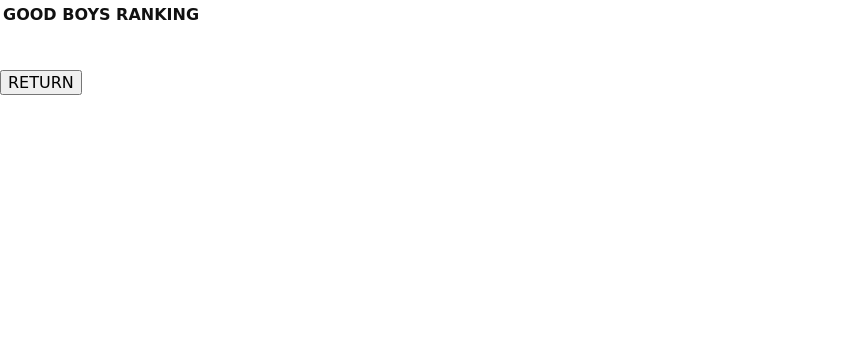
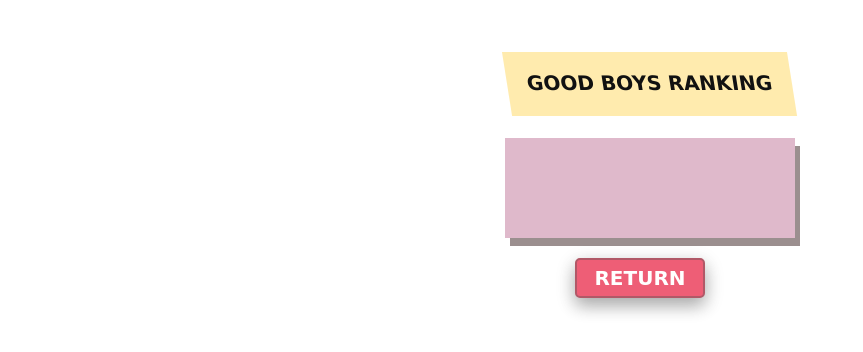
Before and after one commit to arimagic-8bit/Walk-Me-Game, a website: page index.html in a window 1280 px wide. Both pictures are taken after a click on the button "RANKING". Shown: the whole page, without its empty margins (0-863 px from the left). Drawn offline with Linux system fonts and the light colour scheme.

Commit message:
Add style on ranking screen and sound in game screen

```diff
--- a/css/style.css
+++ b/css/style.css
@@ -374,3 +374,63 @@ label {
   margin-bottom: 25px;
   box-shadow: 0 8px 16px 0 rgba(0, 0, 0, 0.2), 0 6px 20px 0 rgba(0, 0, 0, 0.19);
 }
+
+/* RANKING SCREEN */
+
+.ranking-screen {
+  display: flex;
+  flex-direction: column;
+  justify-content: center;
+  align-content: center;
+  width: 700px;
+  margin: auto;
+  margin-top: 50px;
+}
+
+#scoretable {
+  display: flex;
+  flex-direction: column;
+  justify-content: center;
+  align-content: center;
+  text-align: center;
+  align-self: center;
+  margin-left: 20px;
+}
+
+#scoretable th {
+  align-self: center;
+  font-size: 20px;
+  padding: 20px;
+  background-color: rgba(255,204,53,.4);
+  transform: skew(9deg,0deg)
+}
+
+#scoretable tbody {
+  padding-top: 40px;
+  display: flex;
+  flex-direction: column;
+  background-color: rgba(216, 168, 190, 0.8);
+  margin-top: 20px;
+  margin-bottom: 20px;
+  font-weight: bolder;
+  box-shadow:  5px 8px #9b8f8f;
+}
+
+.name-table {
+  padding-right: 120px;
+}
+
+.return-btn {
+  align-self: center;
+  font-family: "Luckiest Guy", cursive;
+  font-weight: bolder;
+  font-size: 20px;
+  width: 130px;
+  height: 40px;
+  border: solid 2px rgb(177, 88, 103);
+  background-color: rgb(238, 94, 118);
+  color: white;
+  border-radius: 5px;
+  margin-bottom: 25px;
+  box-shadow: 0 8px 16px 0 rgba(0, 0, 0, 0.2), 0 6px 20px 0 rgba(0, 0, 0, 0.19);
+}
--- a/src/game.js
+++ b/src/game.js
@@ -26,8 +26,11 @@ class Game {
     // check number of elements
 
     this.maxNumberObstacles = 2
+    this.maxNumberFood = 2
 
-    this.maxNumberFood = 2
+    // sound elements
+
+    this.gameSound = new Audio('sounds/GameScreenSound.mp3')
   }
 
   // instantiate player, set the canvas and start canvas loop
@@ -82,6 +85,9 @@ class Game {
 
   startLoop () {
     const loop = function () {
+      // play game music
+      this.gameSound.volume = 0.2
+      this.gameSound.play()
       // Update the state of player and other elements
 
       // 1.1 create new obstacles random
@@ -221,6 +227,7 @@ class Game {
   }
 
   gameOver () {
+    this.gameSound.pause()
     this.gameIsOver = true
     endGame(this.score, this.name)
   }
--- a/src/main.js
+++ b/src/main.js
@@ -153,16 +153,16 @@ function createRankingScreen () {
           </tr>
         </thead>
         <tbody>
-          <tr><td id='name1'></td><td id='score1'></td></tr>
-          <tr><td id='name2'></td><td id='score2'></td></tr>
-          <tr><td id='name3'></td><td id='score3'></td></tr>
-          <tr><td id='name4'></td><td id='score4'></td></tr>
-          <tr><td id='name5'></td><td id='score5'></td></tr>
-          <tr><td id='name6'></td><td id='score6'></td></tr>
-          <tr><td id='name7'></td><td id='score7'></td></tr>
-          <tr><td id='name8'></td><td id='score8'></td></tr>
-          <tr><td id='name9'></td><td id='score9'></td></tr>
-          <tr><td id='name10'></td><td id='score10'></td></tr>
+          <tr><td class= "name-table" id='name1'></td><td id='score1'></td></tr>
+          <tr><td class= "name-table" id='name2'></td><td id='score2'></td></tr>
+          <tr><td class= "name-table" id='name3'></td><td id='score3'></td></tr>
+          <tr><td class= "name-table" id='name4'></td><td id='score4'></td></tr>
+          <tr><td class= "name-table" id='name5'></td><td id='score5'></td></tr>
+          <tr><td class= "name-table" id='name6'></td><td id='score6'></td></tr>
+          <tr><td class= "name-table" id='name7'></td><td id='score7'></td></tr>
+          <tr><td class= "name-table" id='name8'></td><td id='score8'></td></tr>
+          <tr><td class= "name-table" id='name9'></td><td id='score9'></td></tr>
+          <tr><td class= "name-table" id='name10'></td><td id='score10'></td></tr>
         </tbody>
       </table>
       <button class ="return-btn">RETURN</button>
```
Also changed, not shown: 1 other file.
